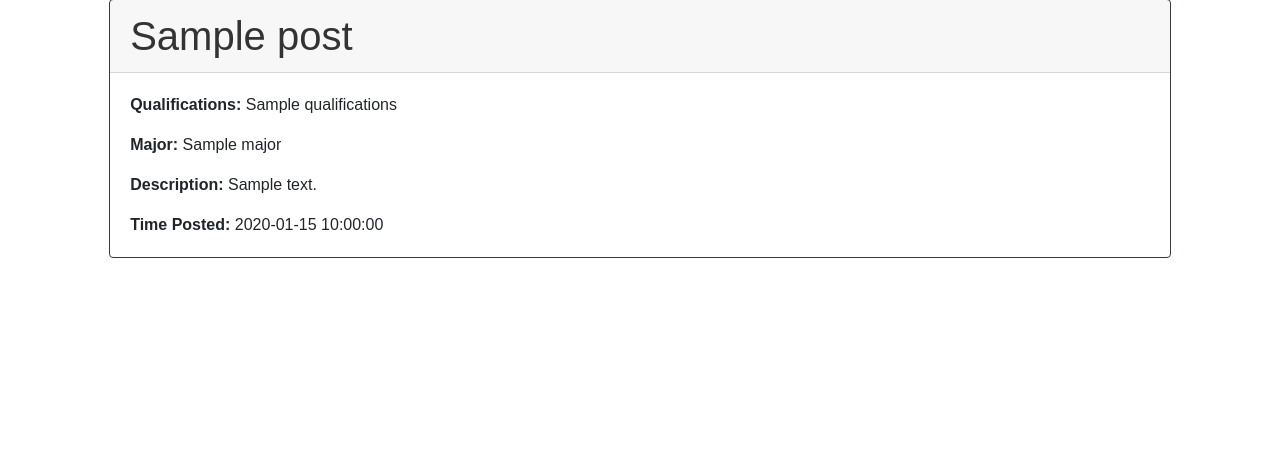
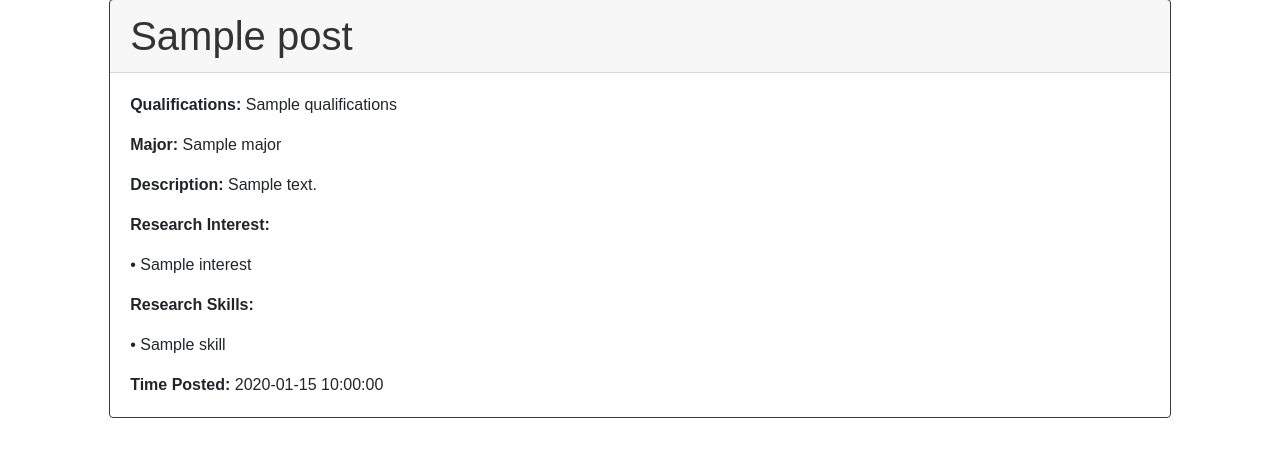
Before and after one commit to WSU-CptS-322-Fall-2023/termproject-teamgit, a Python web app: template app/View/templates/pdetails.html in a window 1280 px wide. Shown: the part 121-578 px from the top of the page. Run offline with Jinja, Linux system fonts and the light colour scheme; the template is opened without the code that fills it: most values are stand-ins (such as "Sample title", 1, 10 or a date in 2020); some libraries are stand-ins or nearby versions.

Commit message:
Updated the post details and the student details so is can the display the right information

```diff
--- a/app/Model/models.py
+++ b/app/Model/models.py
@@ -103,6 +103,9 @@ class Student(User):
     def get_interests(self):
         return self.interests
 
+    def get_skills(self):
+        return self.skills
+
     __mapper_args__ ={
         'polymorphic_identity': 'Student'
     }
--- a/app/View/templates/pdetails.html
+++ b/app/View/templates/pdetails.html
@@ -19,6 +19,20 @@
                     <p class="card-text">
                         <strong>Description:</strong> {{ post.Description }}
                     </p>
+                    <p class="card-text">
+                        <strong>Research Interest:</strong>
+                        {% for interest in post.get_interests().all() %}
+                            <p>• <span class="tagitem">{{interest.name}}</span></p>
+                        {% endfor %}
+                    </p>
+
+                    <p class="card-text">
+                        <strong>Research Skills:</strong>
+                        {% for skill in post.get_skills().all() %}
+                                <p>• <span class="tagitem">{{skill.name}}</span></p>
+                        {% endfor %}
+                    </p>
+
                     <p class="card-text">
                         <strong>Time Posted:</strong> {{ post.timestamp }}
                     </p>
```
Also changed, not shown: app/View/templates/studentdetails.html (+10 -2 lines).
